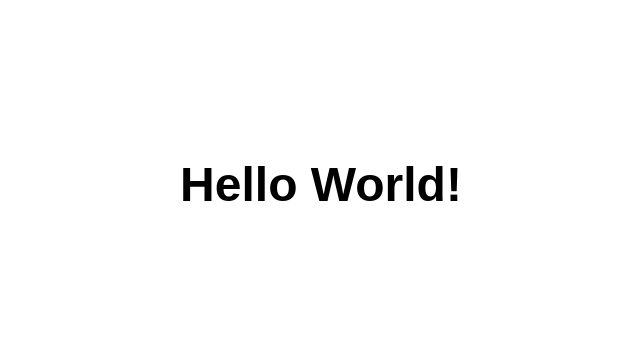
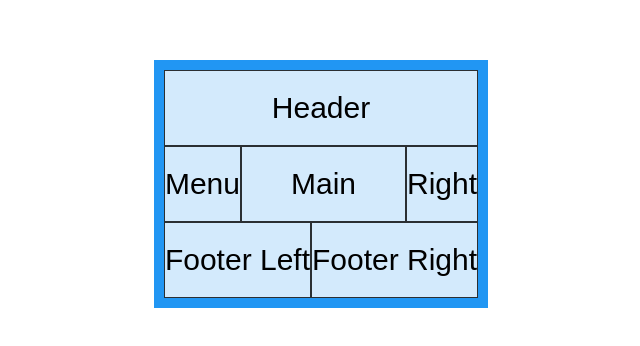
Before and after one commit to TomashKarpei/hello-pwa, a plain HTML site: page index.html in a window 1280 px wide. Shown: the part 216-562 px from the top of the page, without its empty margins (319-959 px from the left). Drawn offline with Linux system fonts and the light colour scheme; files that its build step writes are made by us from their sources; files whose address does not match are found by name.

Commit message:
Add files via upload

```diff
--- a/index.html
+++ b/index.html
@@ -2,22 +2,19 @@
 <html lang="en">
 <head>
   <meta charset="utf-8">
-  <title>Hello World</title>
-  <link rel="manifest" href="/manifest.json">
-  <link rel="stylesheet" href="css/style.css">
-  <link rel="icon" href="favicon.ico" type="image/x-icon" />
-  <link rel="apple-touch-icon" href="images/hello-icon-152.png">
-  <meta name="viewport" content="width=device-width, initial-scale=1.0">
+  <title>Grid</title>
+  <link rel="manifest" href="manifest.json">
+  <link rel="stylesheet" href="style.css">
   <meta name="theme-color" content="white"/>
-  <meta name="apple-mobile-web-app-capable" content="yes">
-  <meta name="apple-mobile-web-app-status-bar-style" content="black">
-  <meta name="apple-mobile-web-app-title" content="Hello World">
-  <meta name="msapplication-TileImage" content="images/hello-icon-144.png">
-  <meta name="msapplication-TileColor" content="#FFFFFF">
 </head>
 <body class="fullscreen">
-  <div class="container">
-    <h1 class="title">Hello World!</h1>
+  <div class="grid-container">
+    <div class="itemA">Header</div>
+    <div class="itemB">Menu</div>
+    <div class="itemC">Main</div>
+    <div class="itemD">Right</div>
+    <div class="itemE">Footer Left</div>
+    <div class="itemF">Footer Right</div>
   </div>
   <script src="js/main.js"></script>
 </body>
--- a/style.css
+++ b/style.css
@@ -1,3 +1,24 @@
+
+.itemA{grid-area:header;}
+.itemB{grid-area:menu;}
+.itemC{grid-area:main;}
+.itemD{grid-area:right;}
+.itemE{grid-area:footerL;}
+.itemF{grid-area:footerR;}
+
+.grid-container{
+  display: grid;
+  grid-template-areas:
+  'header header header header'
+  'menu main main right'
+  'footerL footerL footerR footerR';
+  background-color: #2196F3;
+  padding: 10px;
+  margin: auto;
+  text-align: center;
+}
+
+
 body {
   font-family: sans-serif;
 }
@@ -12,10 +33,28 @@ html,
   width: 100%;
 }
 
-/* Center the content in the browser window */
+/* Center the content in the browser window
 .container {
+  display: grid;
+  grid-template-areas:
+  'header header header header'
+  'menu main main right'
+  'footerL footerL footerR footerR';
+  background-color: #2196F3;
+  padding: 10px;
   margin: auto;
   text-align: center;
+}*/
+@media only sreen and (min-width: 400px){
+
+}
+
+.grid-container > div{
+  background-color: rgba(255, 255, 255, 0.8);
+  border: 1px solid rgba(0, 0, 0, 0.8);
+  text-align: center;
+  padding: 20px 0;
+  font-size: 30px;
 }
 
 .title {
```
Also changed, not shown: manifest.json (added).
